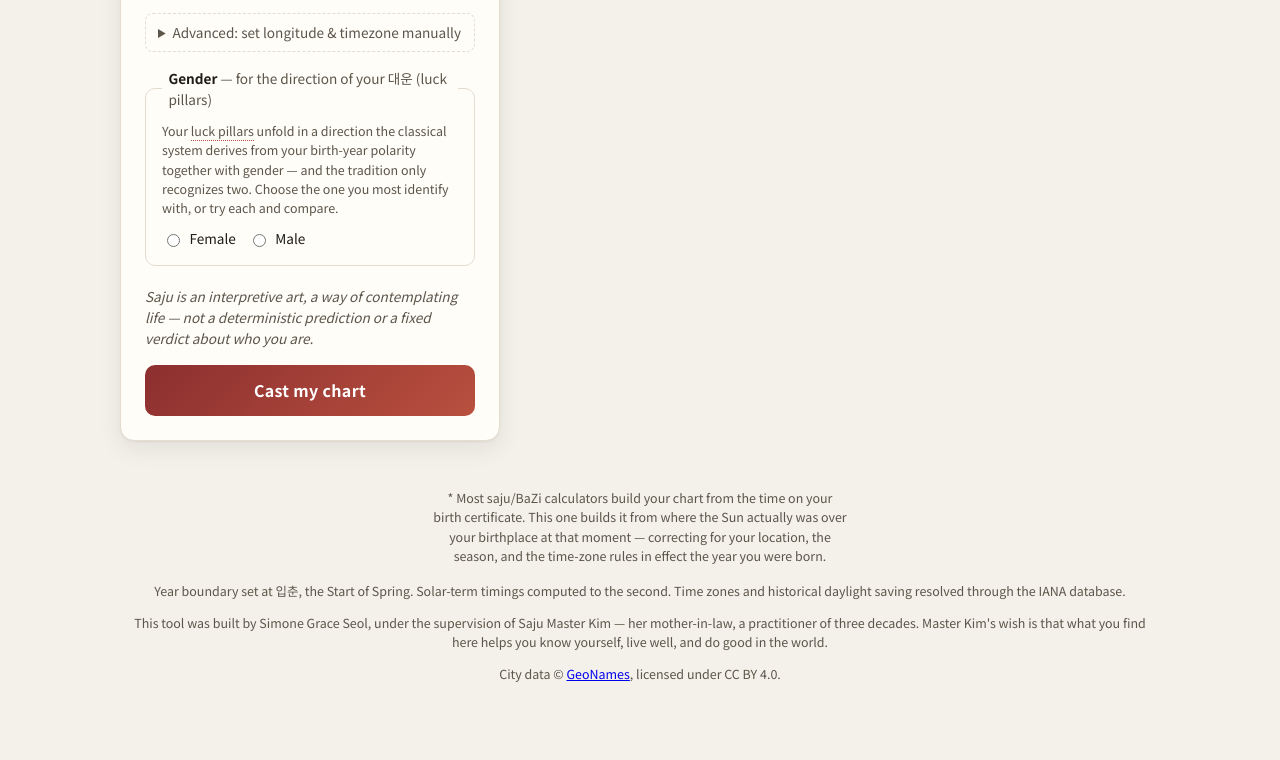
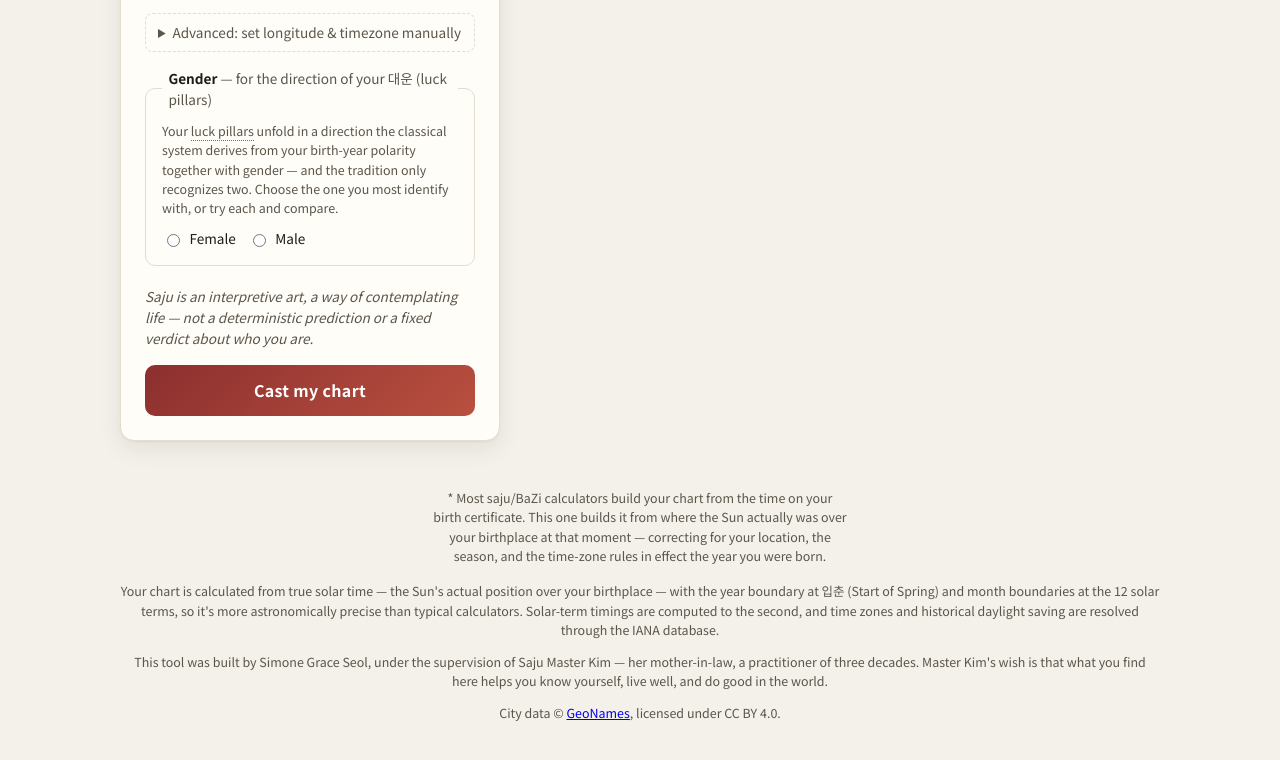
Before and after one commit to World-of-Simone/saju, a website built with Vite: page web/index.html in a window 1280 px wide. Shown: the part 850-1610 px from the top of the page. Built offline with nearby package versions, Linux system fonts and the light colour scheme.

Commit message:
Add true-solar-time method summary to the footer
Surface the plain-language accuracy statement (true solar time, 입춘 year
boundary, 12 solar-term month boundaries) at the bottom of the page,
folding in the existing to-the-second / IANA details to avoid duplication.

Co-Authored-By: Claude Opus 4 <noreply@anthropic.com>

```diff
--- a/web/index.html
+++ b/web/index.html
@@ -115,9 +115,11 @@
           time-zone rules in effect the year you were born.
         </p>
         <p>
-          Year boundary set at 입춘, the Start of Spring. Solar-term timings computed to the
-          second. Time zones and historical daylight saving resolved through the IANA
-          database.
+          Your chart is calculated from true solar time — the Sun's actual position over your
+          birthplace — with the year boundary at 입춘 (Start of Spring) and month boundaries at
+          the 12 solar terms, so it's more astronomically precise than typical calculators.
+          Solar-term timings are computed to the second, and time zones and historical daylight
+          saving are resolved through the IANA database.
         </p>
         <p>
           This tool was built by Simone Grace Seol, under the supervision of Saju Master
```
